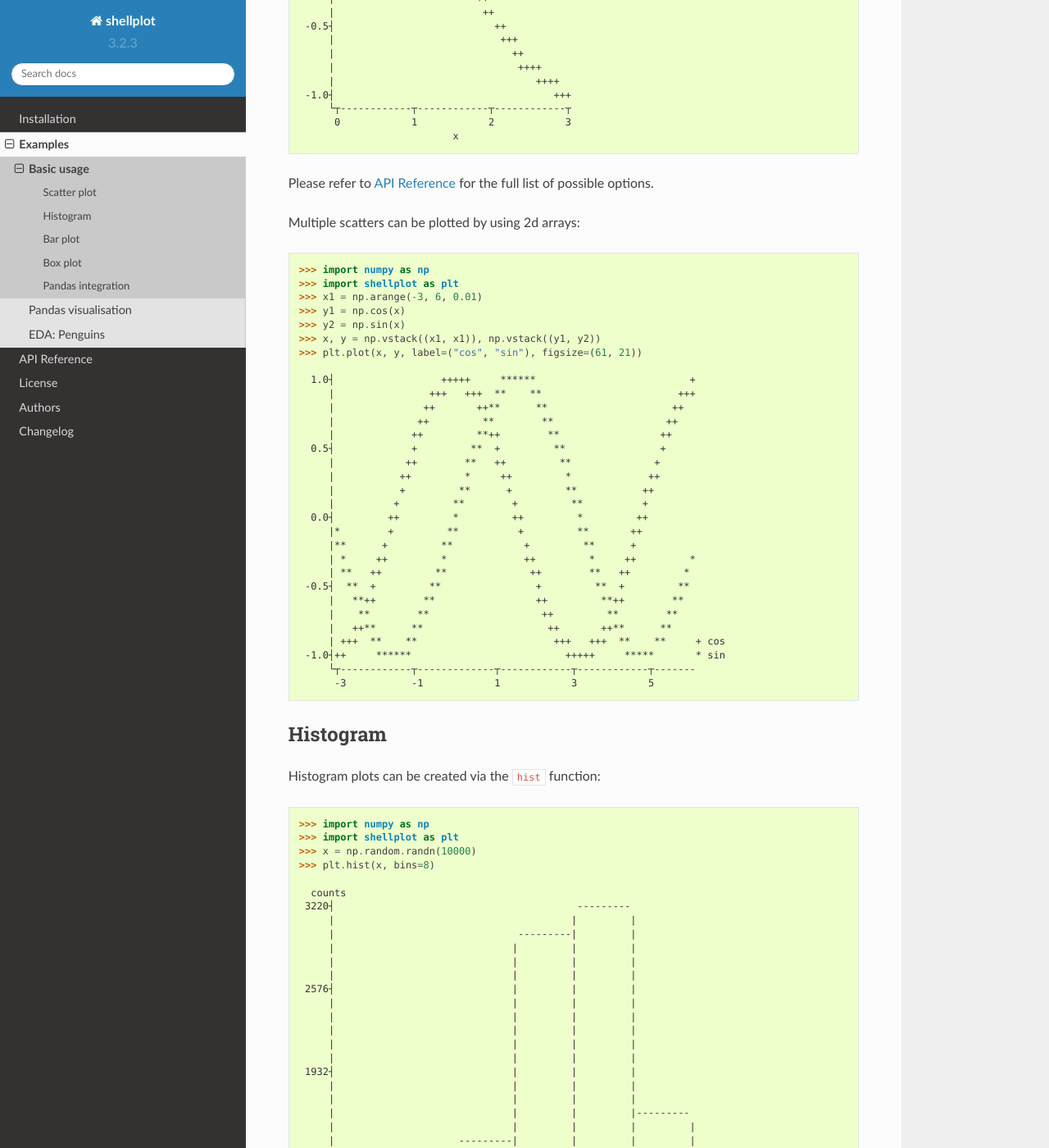
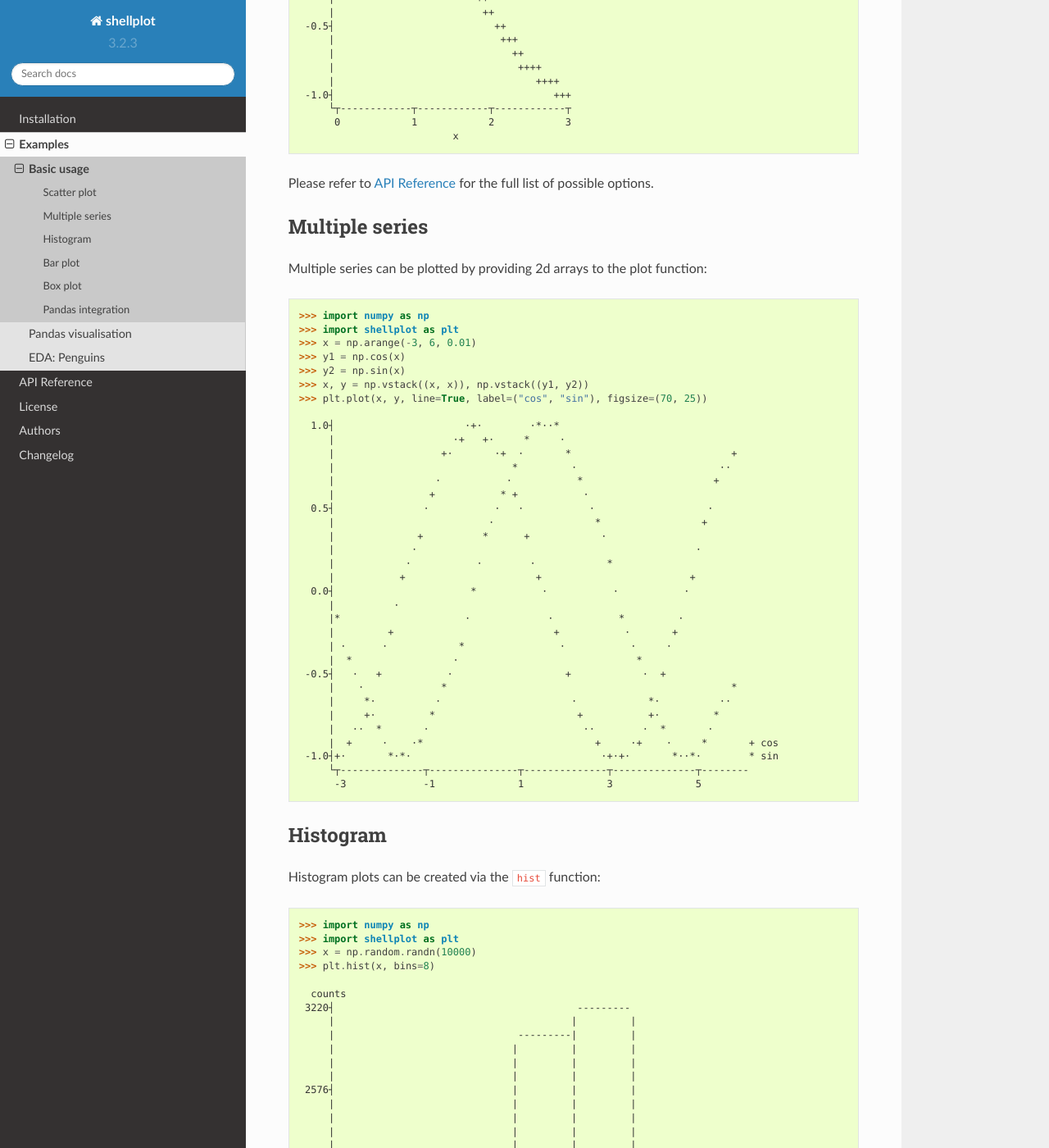
Before and after one commit to CDonnerer/shellplot, a Sphinx documentation site: the page built from docs/examples/basic_usage.rst, in a window 1280 px wide and 1400 px high, scrolled down 1553 px. Shown: the whole window at 82% size. Built offline with Sphinx 7.4.7 and the Read the Docs theme 2.0.0, drawn with Linux system fonts in a browser that asks for light colours.

Commit message:
updated docs with lineplot example

```diff
--- a/docs/examples/basic_usage.rst
+++ b/docs/examples/basic_usage.rst
@@ -99,40 +99,48 @@ using a similar syntax to `matplotlib`_. E.g. we could modify the above call to
 
 Please refer to :ref:`api_reference` for the full list of possible options.
 
-Multiple scatters can be plotted by using 2d arrays::
+
+Multiple series
+-------------------
+
+Multiple series can be plotted by providing 2d arrays to the plot function::
 
 
         >>> import numpy as np
         >>> import shellplot as plt
-        >>> x1 = np.arange(-3, 6, 0.01)
+        >>> x = np.arange(-3, 6, 0.01)
         >>> y1 = np.cos(x)
         >>> y2 = np.sin(x)
-        >>> x, y = np.vstack((x1, x1)), np.vstack((y1, y2))
-        >>> plt.plot(x, y, label=("cos", "sin"), figsize=(61, 21))
+        >>> x, y = np.vstack((x, x)), np.vstack((y1, y2))
+        >>> plt.plot(x, y, line=True, label=("cos", "sin"), figsize=(70, 25))
 
-          1.0┤                  +++++     ******                          +
-             |                +++   +++  **    **                       +++
-             |               ++       ++**      **                     ++
-             |              ++         **        **                   ++
-             |             ++         **++        **                 ++
-          0.5┤             +         **  +         **                +
-             |            ++        **   ++         **              +
-             |           ++         *     ++         *             ++
-             |           +         **      +         **           ++
-             |          +         **        +         **          +
-          0.0┤         ++         *         ++         *         ++
-             |*        +         **          +         **       ++
-             |**      +         **            +         **      +
-             | *     ++         *             ++         *     ++         *
-             | **   ++         **              ++        **   ++         *
-         -0.5┤  **  +         **                +         **  +         **
-             |   **++        **                 ++         **++        **
-             |    **        **                   ++         **        **
-             |   ++**      **                     ++       ++**      **
-             | +++  **    **                       +++   +++  **    **     + cos
-         -1.0┤++     ******                          +++++     *****       * sin
-             └┬------------┬-------------┬------------┬------------┬-------
-              -3           -1            1            3            5
+          1.0┤                      ·+·        ·*··*
+             |                    ·+   +·     *     ·
+             |                  +·       ·+  ·       *                           +
+             |                              *         ·                        ··
+             |                 ·           ·           *                      +
+             |                +           * +           ·
+          0.5┤               ·           ·   ·           ·                   ·
+             |                          ·                 *                 +
+             |              +          *      +            ·
+             |             ·                                               ·
+             |            ·           ·        ·            *
+             |           +                      +                         +
+          0.0┤                       *           ·           ·           ·
+             |          ·
+             |*                     ·             ·           *         ·
+             |         +                           +           ·       +
+             | ·      ·            *                ·           ·     ·
+             |  *                 ·                              *
+         -0.5┤   ·   +           ·                   +            ·  +
+             |    ·             *                                                *
+             |     *·          ·                      ·            *·          ··
+             |     +·         *                        +           +·         *
+             |   ··  *       ·                          ··        ·  *       ·
+             |  +     ·    ·*                             +     ·+    ·     *       + cos
+         -1.0┤+·       *·*·                                ·+·+·       *··*·        * sin
+             └┬--------------┬---------------┬--------------┬--------------┬--------
+              -3             -1              1              3              5
 
 
 
```
